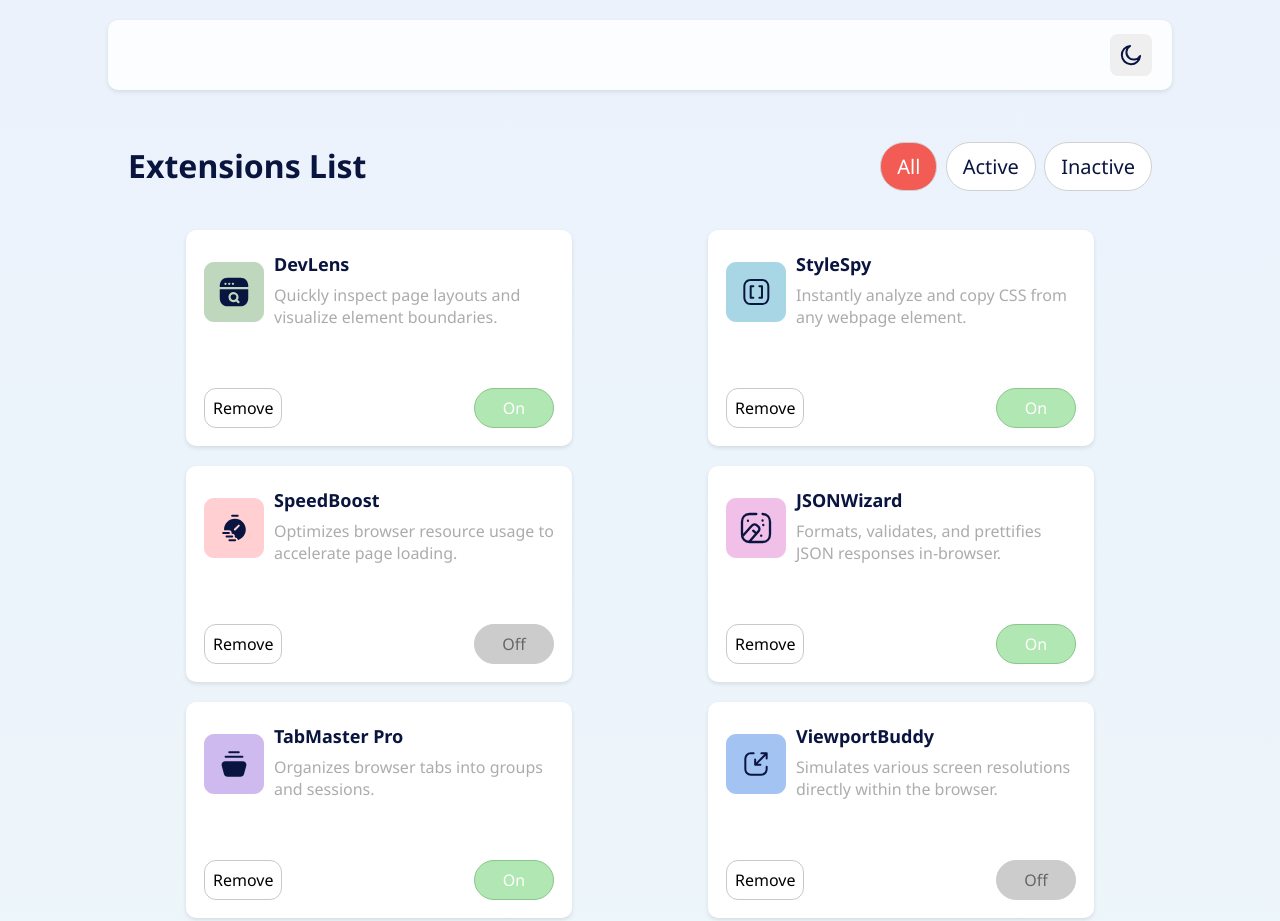
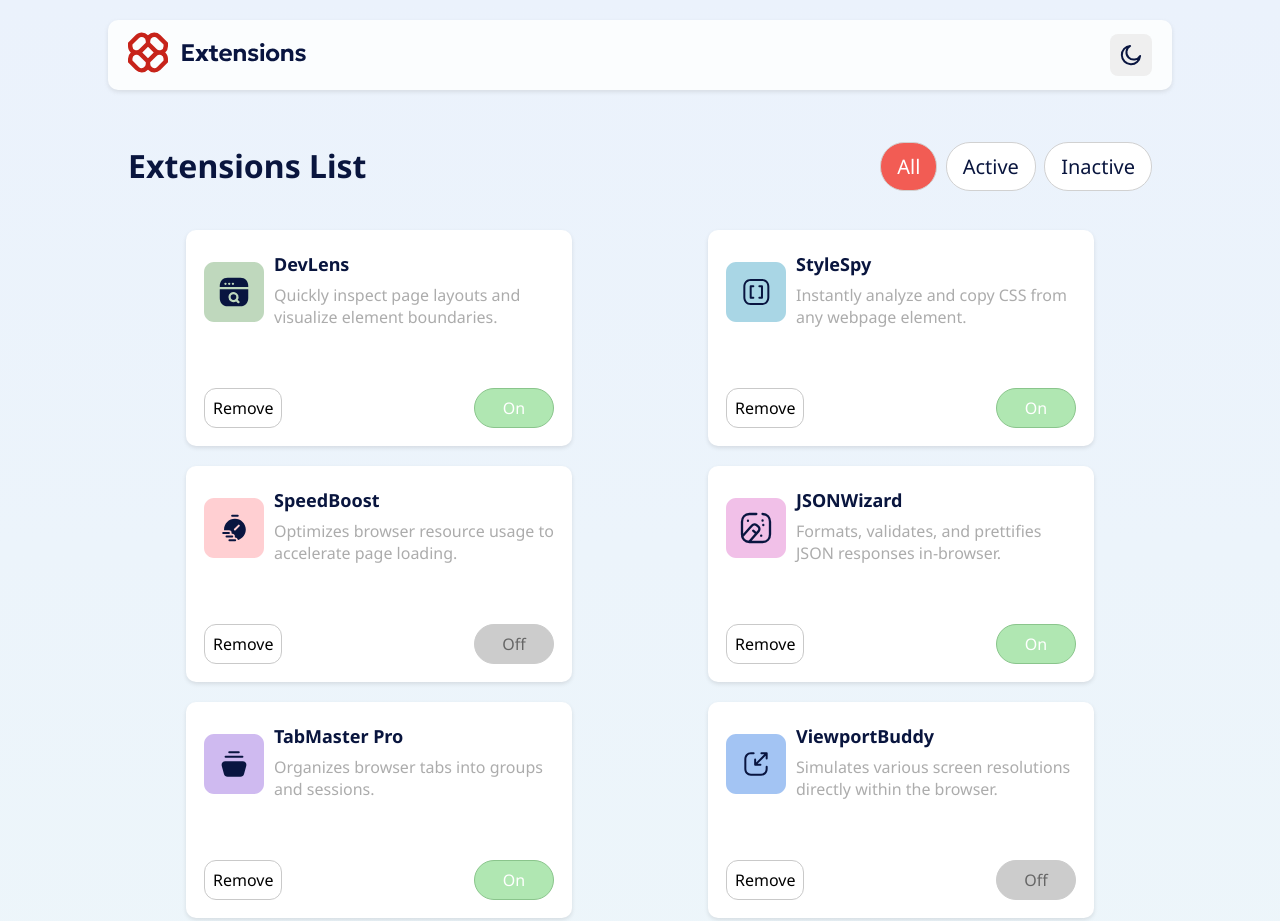
Before and after one commit to logeshwaranvv/extension-manager, a plain HTML site: page index.html in a window 1280 px wide. Shown: the top 921 px of the page. Drawn offline with Linux system fonts and the light colour scheme.

Commit message:
Update index.html

```diff
--- a/index.html
+++ b/index.html
@@ -16,7 +16,7 @@
   <div class="body-container ">
     <div class="extension-head ">
       <div class="head-image">
-        <img src="/browser-extensions-manager-ui-main/assets/images/logo.svg" alt="">
+        <img src="./assets/images/logo.svg" alt="">
       </div>
       <div class="theme-icon">
         <button class="theme-button " onclick="toggleTheme()">
@@ -48,7 +48,7 @@
   </div>
   <!-- <div class="attribution">
     Challenge by <a href="https://www.frontendmentor.io?ref=challenge">Frontend Mentor</a>.
-    Coded by <a href="#">Your Name Here</a>. -->
+    Coded by <a href="#">Logeshwaran</a>. -->
   </div>
 </body>
 <script>
```
